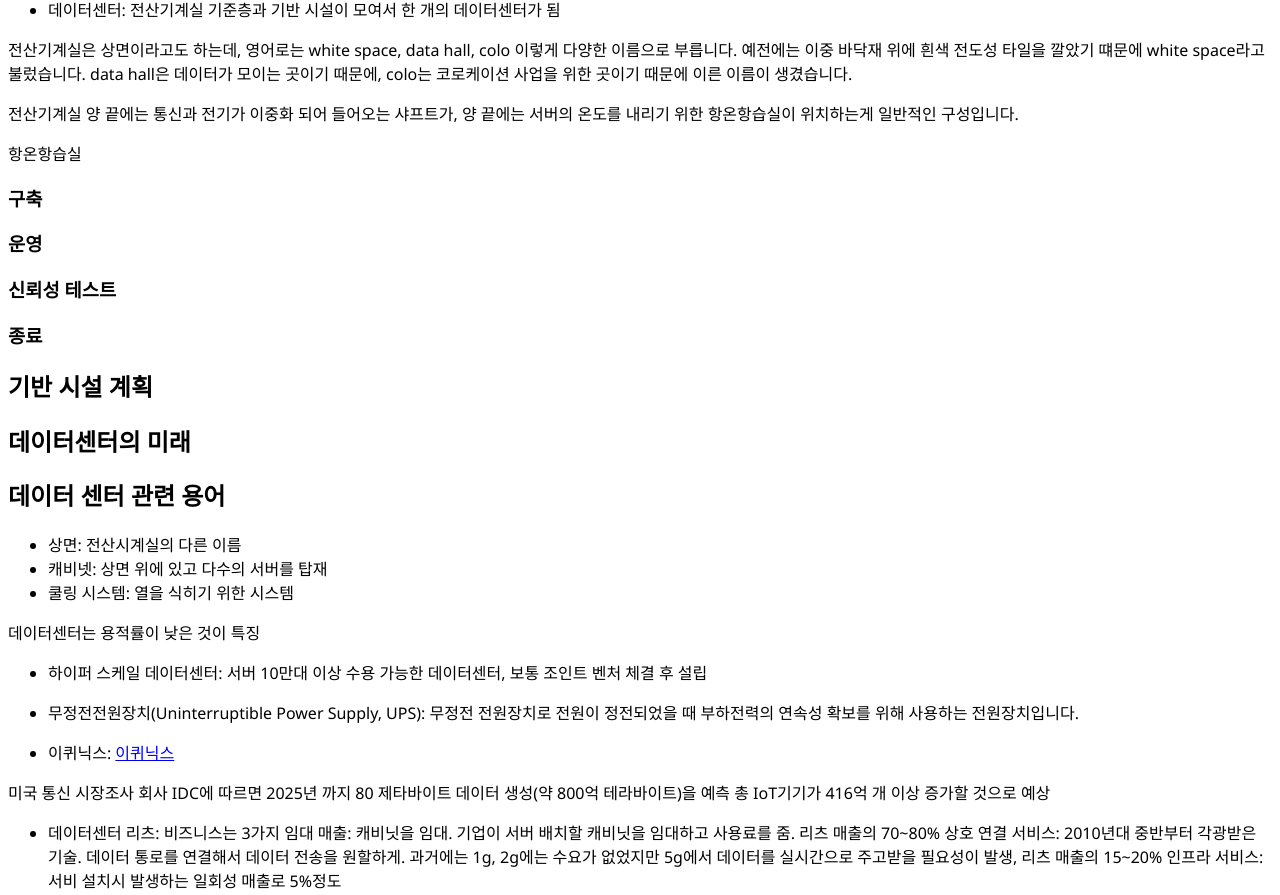
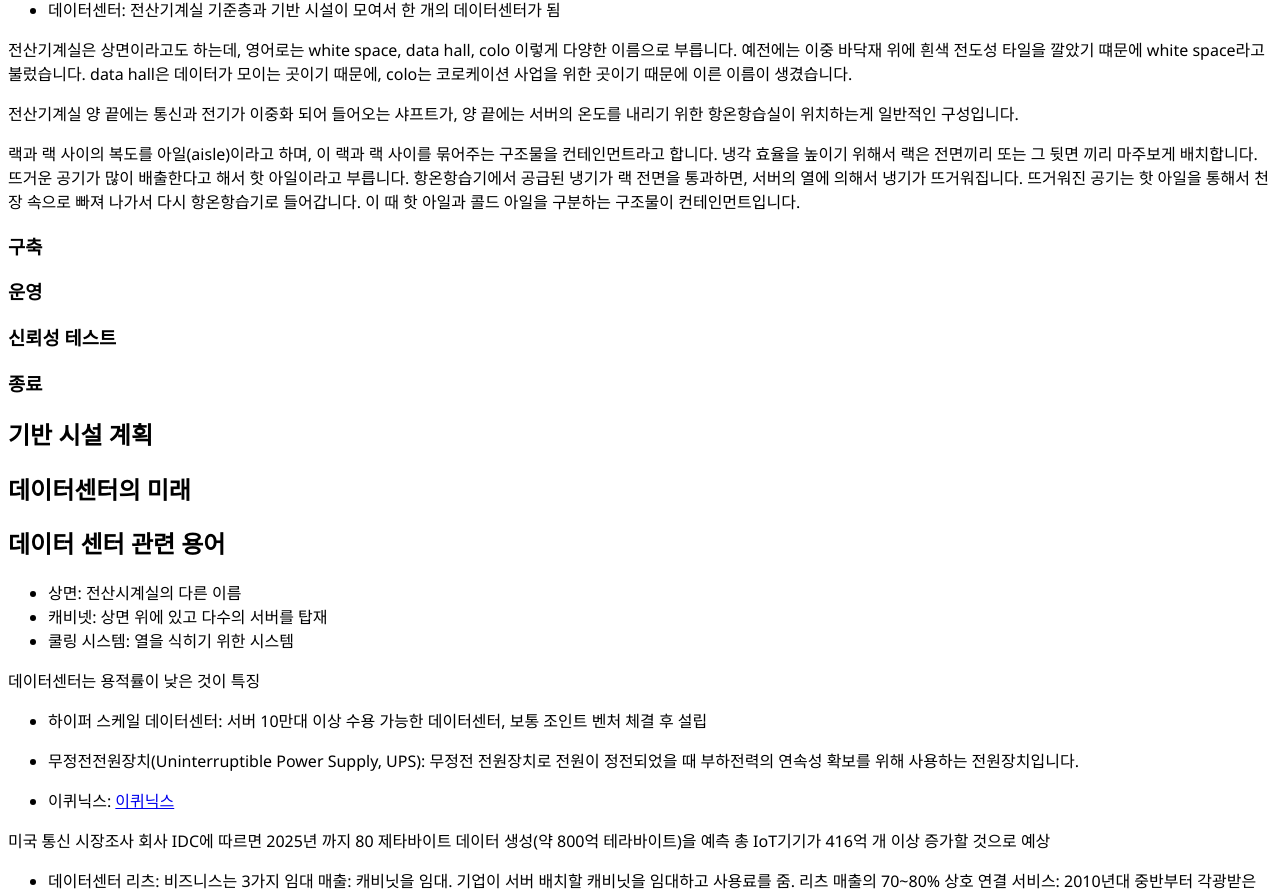
Before and after one commit to marron-b/brown, a Next.js app: page /datacenter/datacenter_basic in a window 1280 px wide. Shown: the part 2571-3466 px from the top of the page. Built offline with nearby package versions, Linux system fonts and the light colour scheme.

Commit message:
Update datacenter_basic.mdx

```diff
--- a/pages/datacenter/datacenter_basic.mdx
+++ b/pages/datacenter/datacenter_basic.mdx
@@ -62,8 +62,8 @@ description: 데이터센터 이해부터 미래까지
 
 전산기계실 양 끝에는 통신과 전기가 이중화 되어 들어오는 샤프트가, 양 끝에는 서버의 온도를 내리기 위한 항온항습실이 위치하는게 일반적인 구성입니다.
 
-항온항습실
-
+랙과 랙 사이의 복도를 아일(aisle)이라고 하며, 이 랙과 랙 사이를 묶어주는 구조물을 컨테인먼트라고 합니다. 냉각 효율을 높이기 위해서 랙은 전면끼리 또는 그 뒷면 끼리 마주보게 배치합니다. 뜨거운 공기가 많이 배출한다고 해서 핫 아일이라고 부릅니다.
+항온항습기에서 공급된 냉기가 랙 전면을 통과하면, 서버의 열에 의해서 냉기가 뜨거워집니다. 뜨거워진 공기는 핫 아일을 통해서 천장 속으로 빠져 나가서 다시 항온항습기로 들어갑니다. 이 때 핫 아일과 콜드 아일을 구분하는 구조물이 컨테인먼트입니다.
 
 
 ### 구축
```
